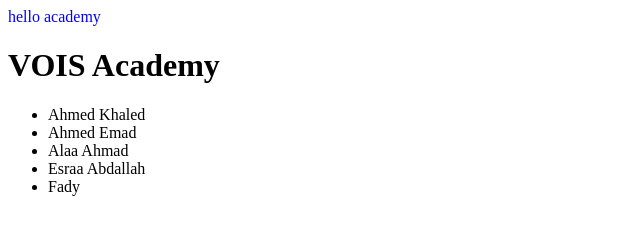
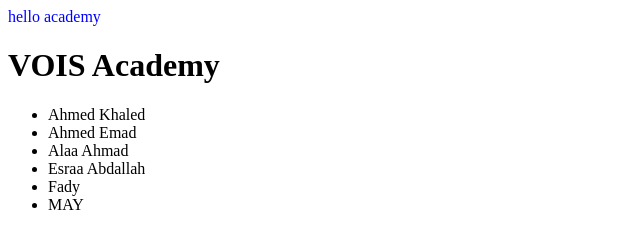
Before and after one commit to themosaeed/academy, a plain HTML site: page index.html in a window 1280 px wide. Shown: the full height of the page, 0-640 px from the left. Drawn offline with Linux system fonts and the light colour scheme.

Commit message:
added may

```diff
--- a/index.html
+++ b/index.html
@@ -11,6 +11,7 @@
             <li>Alaa Ahmad</li>
             <li>Esraa Abdallah</li>
             <li>Fady</li>
+            <li>MAY</li>
         </ul>
     </body>
 </html>
```
